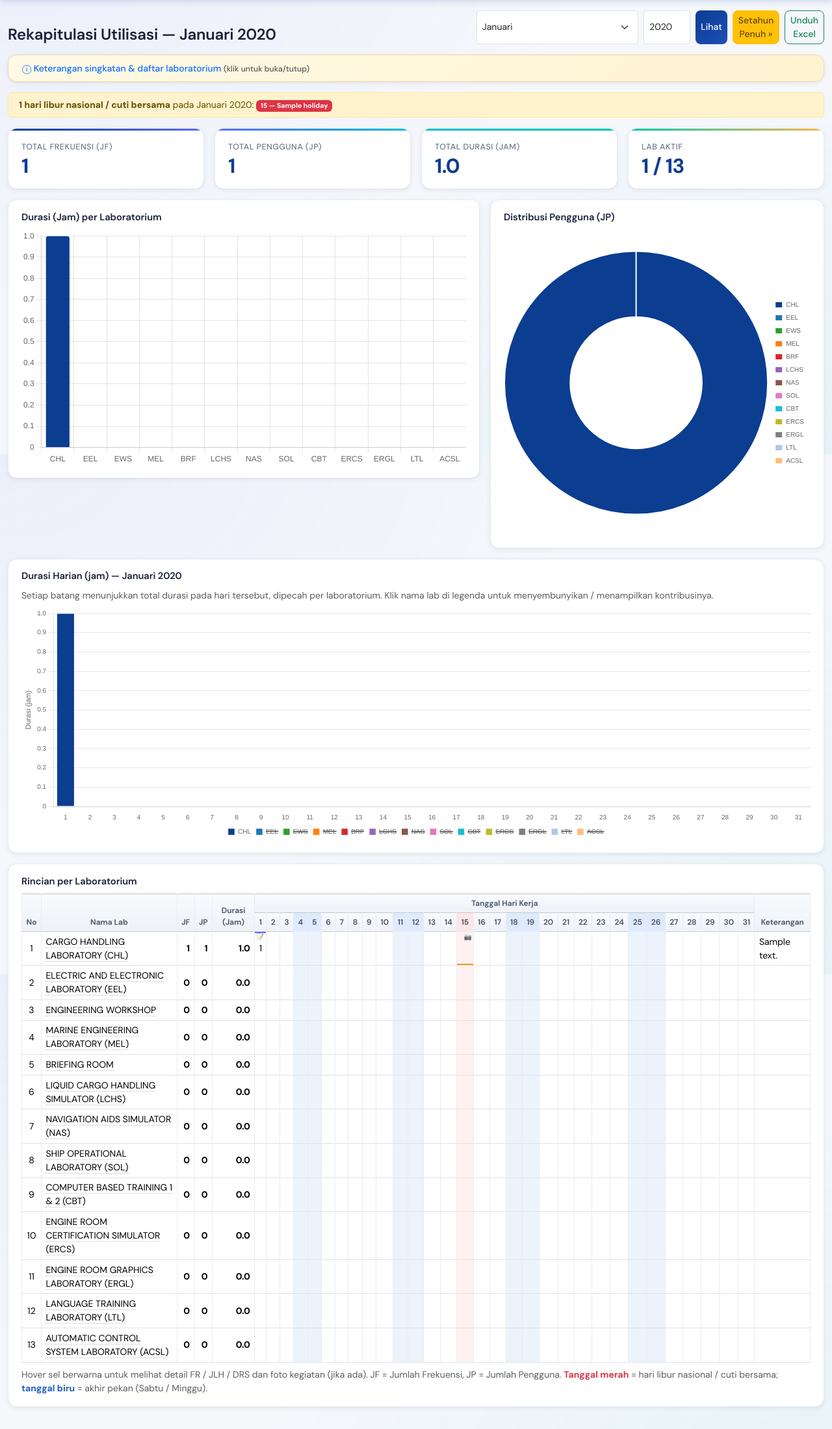
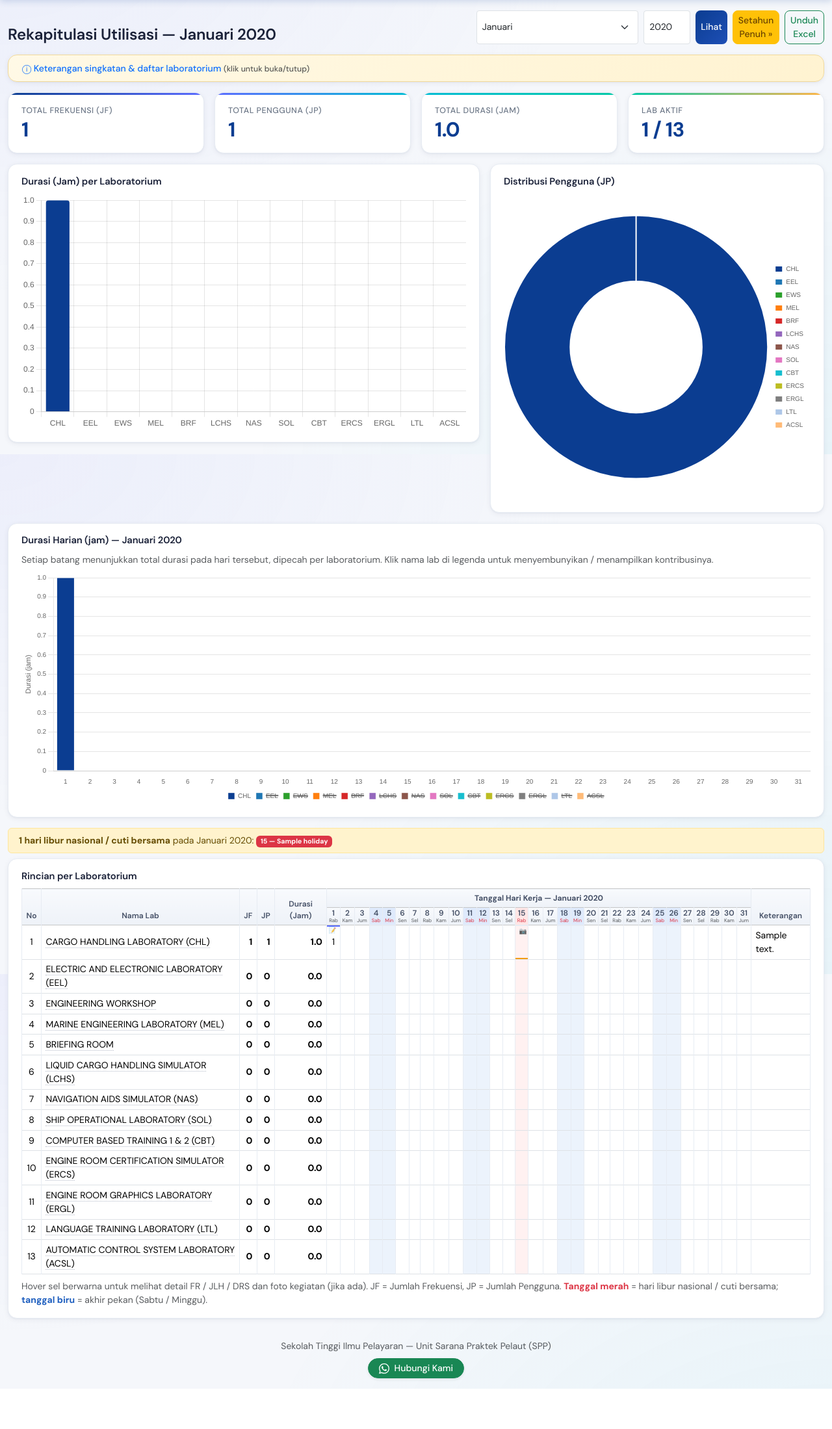
Before and after one commit to janjanapiip/dashboardv2, a Flask app: page /?year=2020&month=1 in a window 1280 px wide. Shown: the part 101-2300 px from the top of the page at 65% size. After the commit the page ends 2238 px from the top, so only its background shows below. Run offline with Flask 3, Linux system fonts and the light colour scheme; data comes from the database, SQL or seed files in the repository; tables that the repository leaves empty hold one stand-in row (values such as "Sample post").

Commit message:
Rincian table: calendar-style day labels, bold dynamic month header, move holiday alert above table

```diff
--- a/templates/index.html
+++ b/templates/index.html
@@ -47,16 +47,6 @@
 </div>
 {% endif %}
 
-{% set holiday_count = day_meta.values()|selectattr('holiday')|list|length %}
-{% if holiday_count %}
-<div class="alert alert-warning py-2 small mb-3">
-  <b>{{ holiday_count }} hari libur nasional / cuti bersama</b> pada {{ month_name }} {{ year }}:
-  {% for d, meta in day_meta.items() if meta.holiday %}
-    <span class="badge bg-danger me-1" title="{{ meta.holiday }}">{{ d }} &mdash; {{ meta.holiday }}</span>
-  {% endfor %}
-</div>
-{% endif %}
-
 <div class="row g-3 mb-3">
   <div class="col-md-3"><div class="card kpi"><div class="card-body">
     <div class="kpi-label">Total Frekuensi (JF)</div>
@@ -102,6 +92,16 @@
   <div class="chart-wrap chart-wrap-lg"><canvas id="chartDaily"></canvas></div>
 </div></div>
 
+{% set holiday_count = day_meta.values()|selectattr('holiday')|list|length %}
+{% if holiday_count %}
+<div class="alert alert-warning py-2 small mb-2">
+  <b>{{ holiday_count }} hari libur nasional / cuti bersama</b> pada {{ month_name }} {{ year }}:
+  {% for d, meta in day_meta.items() if meta.holiday %}
+    <span class="badge bg-danger me-1" title="{{ meta.holiday }}">{{ d }} &mdash; {{ meta.holiday }}</span>
+  {% endfor %}
+</div>
+{% endif %}
+
 <div class="card"><div class="card-body">
   <h6 class="card-title">Rincian per Laboratorium</h6>
   <div class="table-responsive">
@@ -113,15 +113,18 @@
           <th rowspan="2">JF</th>
           <th rowspan="2">JP</th>
           <th rowspan="2">Durasi (Jam)</th>
-          <th colspan="{{ days }}">Tanggal Hari Kerja</th>
+          <th colspan="{{ days }}" class="fw-bold">Tanggal Hari Kerja &mdash; {{ month_name }} {{ year }}</th>
           <th rowspan="2">Keterangan</th>
         </tr>
         <tr class="text-center">
+          {% set DOW_ID = ["Sen","Sel","Rab","Kam","Jum","Sab","Min"] %}
           {% for d in range(1, days+1) %}
             {% set m = day_meta[d] %}
             <th class="{% if m.holiday %}day-holiday{% elif m.is_weekend %}day-weekend{% endif %}"
-                title="{{ m.holiday if m.holiday else ('Akhir pekan' if m.is_weekend else '') }}">
-              {{ d }}
+                title="{{ m.holiday if m.holiday else ('Akhir pekan' if m.is_weekend else '') }}"
+                style="line-height:1.1; padding:2px 3px;">
+              <div>{{ d }}</div>
+              <div class="fw-normal {{ 'text-danger' if m.holiday or m.is_weekend else 'text-muted' }}" style="font-size:.65em">{{ DOW_ID[m.dow] }}</div>
             </th>
           {% endfor %}
         </tr>
```
